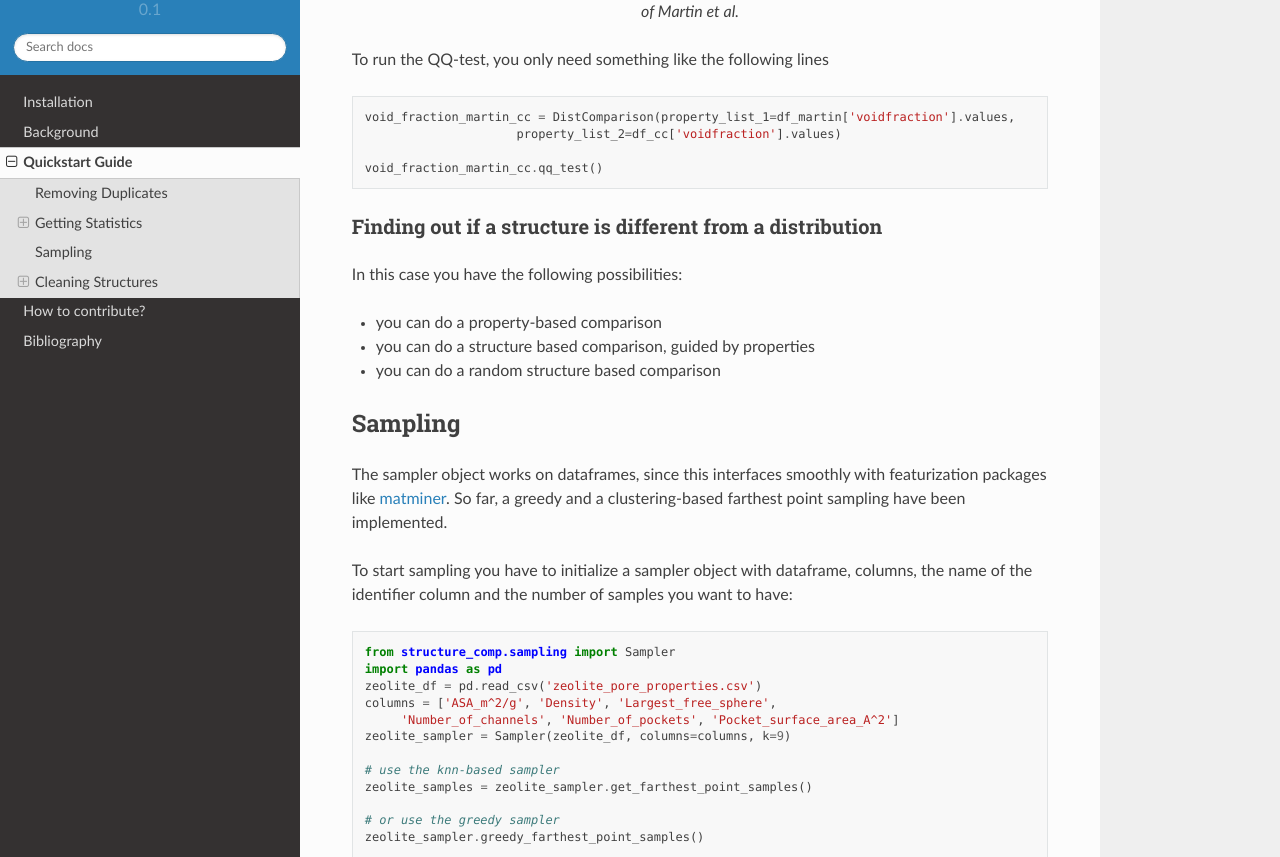
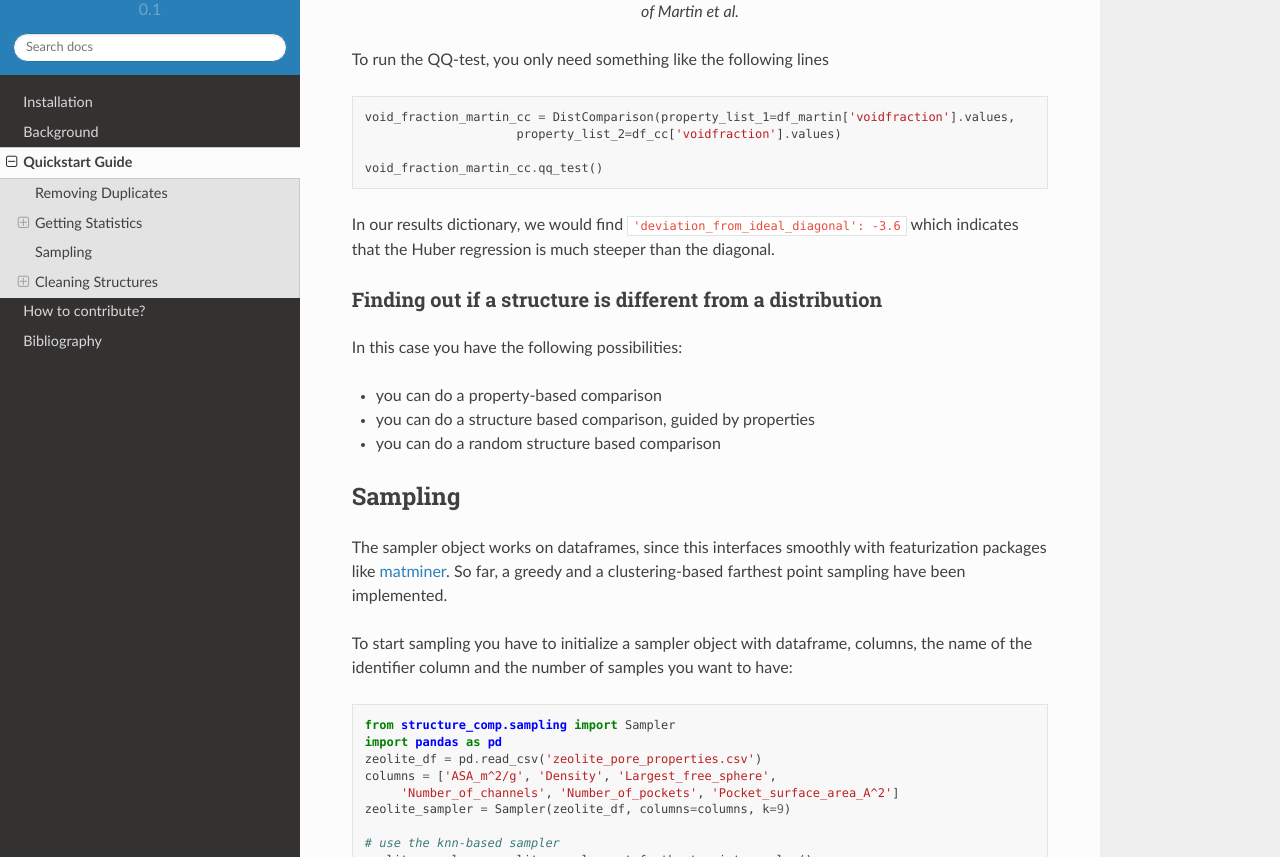
Before and after one commit to kjappelbaum/structure_comp, a Sphinx documentation site: the page built from docs/source/quickstart.rst, in a window 1280 px wide and 900 px high, scrolled down 1940 px, cut to the strip 43-900 px from the top of the window. Built offline with Sphinx 7.4.7 and the Read the Docs theme 2.0.0, drawn with Linux system fonts in a browser that asks for light colours.

Commit message:
added comment about slope.

```diff
--- a/docs/source/quickstart.rst
+++ b/docs/source/quickstart.rst
@@ -100,6 +100,8 @@ To run the QQ-test, you only need something like the following lines
 
     void_fraction_martin_cc.qq_test()
 
+In our results dictionary, we would find :code:`'deviation_from_ideal_diagonal': -3.6`
+which indicates that the Huber regression is much steeper than the diagonal.
 
 
 Finding out if a structure is different from a distribution
```
